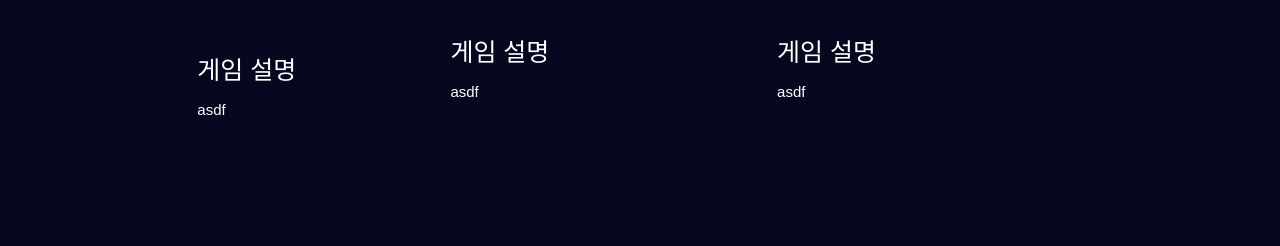
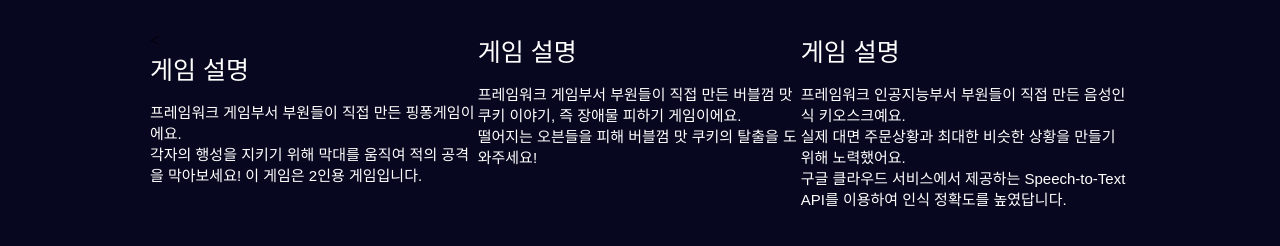
Before and after one commit to jongmincheon/framework, a plain HTML site: page products.html in a window 1280 px wide. Shown: the part 330-576 px from the top of the page. Drawn offline with Linux system fonts and the light colour scheme; a web font is replaced by a local one.

Commit message:
Update products.html

```diff
--- a/products.html
+++ b/products.html
@@ -24,19 +24,19 @@
             <div class="products-contents">
                 <a id="pingpong" class="download" href="핑퐁게임 다운로드 링크">핑퐁 게임</a>
                 <<h6 class="products-game">게임 설명</h6>
-                <p class="products-explanation">asdf</p>
+                <p class="products-explanation">프레임워크 게임부서 부원들이 직접 만든 핑퐁게임이에요.<br>각자의 행성을 지키기 위해 막대를 움직여 적의 공격을 막아보세요! 이 게임은 2인용 게임입니다.</p>
             </div>
 
             <div class="products-contents">
                 <a id="bubble-gun" class="download" href="장애물 피하기 다운로드 링크">장애물 피하기</a>
                     <h6 class="products-game">게임 설명</h6>
-                    <p class="products-explanation">asdf</p>
+                    <p class="products-explanation">프레임워크 게임부서 부원들이 직접 만든 버블껌 맛 쿠키 이야기, 즉 장애물 피하기 게임이에요.<br>떨어지는 오븐들을 피해 버블껌 맛 쿠키의 탈출을 도와주세요!</p>
             </div>
 
             <div class="products-contents">
                 <a id="keyosk" class="download" href="음성인식 키오스크 다운로드 링크">음성인식 키오스크</a>
                 <h6 class="products-game">게임 설명</h6>
-                <p class="products-explanation">asdf</p>
+                <p class="products-explanation">프레임워크 인공지능부서 부원들이 직접 만든 음성인식 키오스크예요.<br>실제 대면 주문상황과 최대한 비슷한 상황을 만들기 위해 노력했어요.<br>구글 클라우드 서비스에서 제공하는 Speech-to-Text API를 이용하여 인식 정확도를 높였답니다.</p>
             </div>
         </div>
     </div>
```
